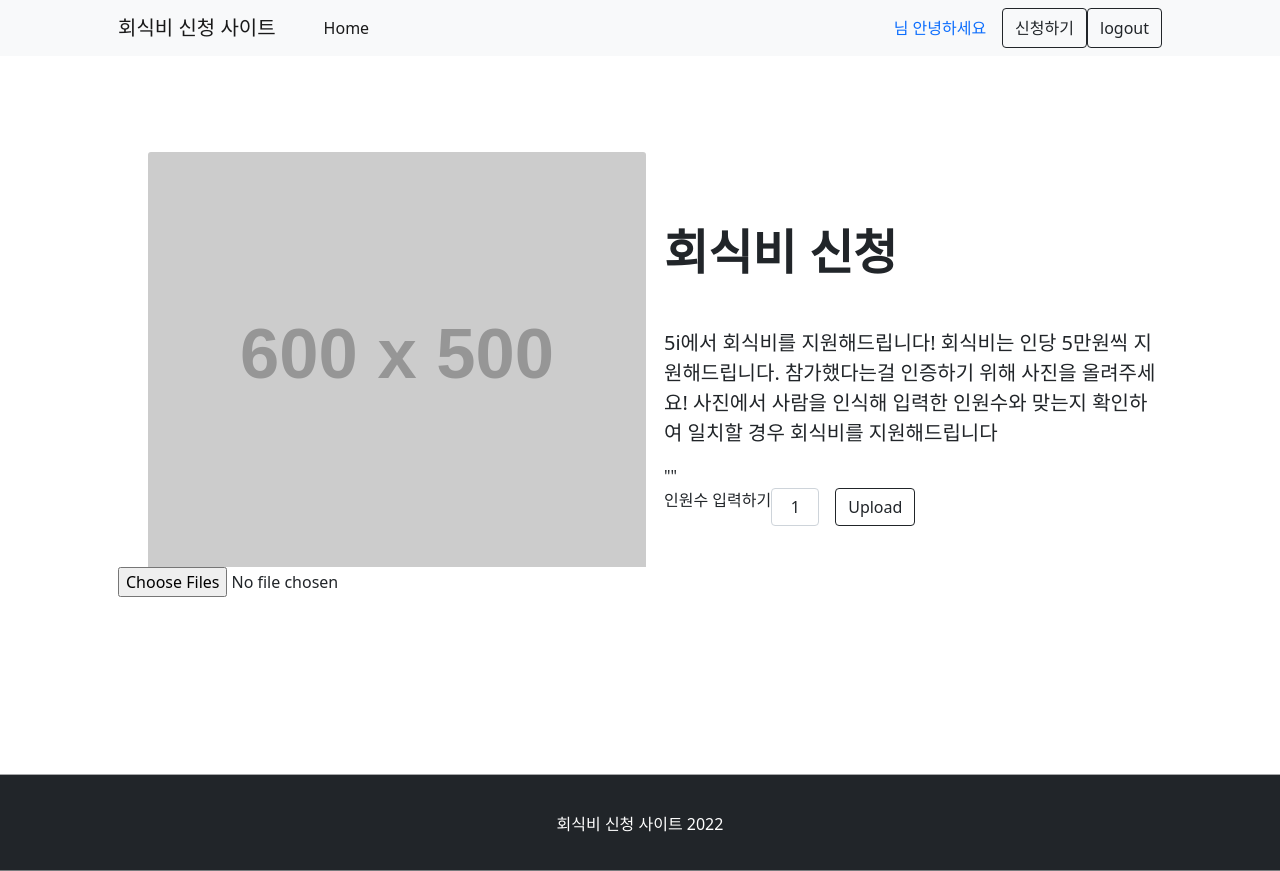
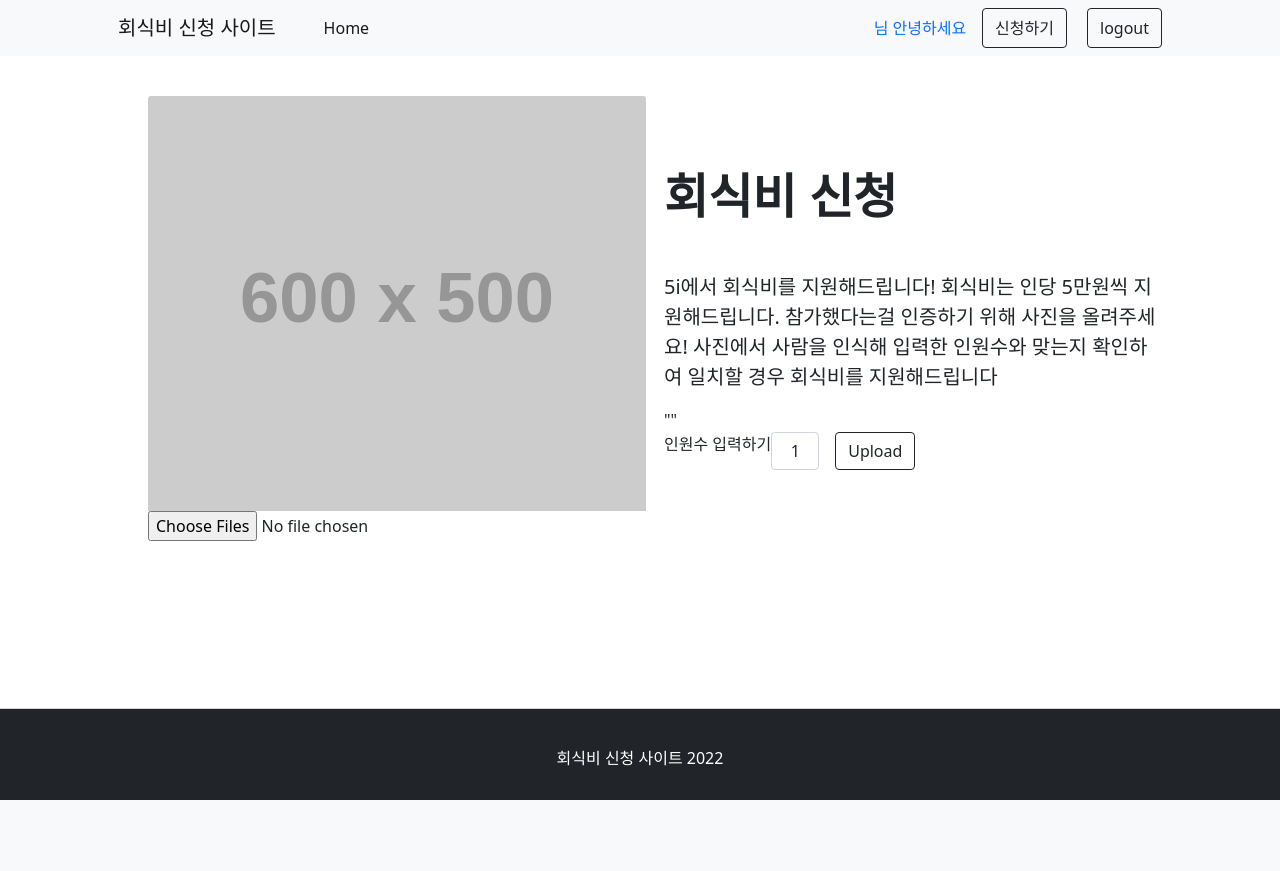
Before and after one commit to kvkvd12/5i_support_project, a Django app: page /upload/ in a window 1280 px wide. After the commit the page ends 800 px from the top, so only its background shows below. Run offline with Django 4.2, Linux system fonts and the light colour scheme; grey boxes labelled with a size stand in for pictures from a placeholder-image service; some libraries are stand-ins or nearby versions.

Commit message:
[modify]base.html네비바 고정/ upload.html 버튼위치조정/result.html 사진 위치조정

```diff
--- a/templates/base.html
+++ b/templates/base.html
@@ -13,7 +13,7 @@
     </head>
     <body>
         <!-- Navigation-->
-        <nav class="navbar navbar-expand-lg navbar-light bg-light">
+        <nav class="navbar navbar-expand-lg navbar-light bg-light" style="position: fixed; z-index: 1; width: 100%;">
             <div class="container px-4 px-lg-5">
                 <a class="navbar-brand" href="/home">회식비 신청 사이트</a>
                 <button class="navbar-toggler" type="button" data-bs-toggle="collapse" data-bs-target="#navbarSupportedContent" aria-controls="navbarSupportedContent" aria-expanded="false" aria-label="Toggle navigation"><span class="navbar-toggler-icon"></span></button>
@@ -28,7 +28,7 @@
                             <a href="/approval" style="text-decoration: none; color: inherit;">승인</a>
                         </button>
                         {% else %}
-                        <button class="btn btn-outline-dark" type="submit" >
+                        <button class="btn btn-outline-dark" type="submit" style="margin-right: 20px;">
                             <a href="/upload" style="text-decoration: none; color: inherit;">신청하기</a>
                         </button>
                         {% endif %}
@@ -41,9 +41,9 @@
         </nav>
         {% block content %}
         {% endblock %}
-        <!-- Footer-->
-        <div id='wrapper'>
-            <footer class="py-5 bg-dark" style="position : relative; transform : translateY(85%);">
+<!-- Footer-->
+        <div id='wrapper' style="position: fixed; bottom: 0; width: 100%;">
+            <footer class="py-5 bg-dark" style="position : relative; transform : translateY(5%);">
                 <div class="container" style="height: 0px; margin-top:-11px;">
                     <p class="m-0 text-center text-white">회식비 신청 사이트 2022</p></div>
             </footer>
--- a/templates/support_data/result.html
+++ b/templates/support_data/result.html
@@ -17,7 +17,7 @@
                     <h1 class="fw-bolder mb-1">{{ my_image.team_name.team_name }}팀 회식비 신청내역 </h1>
                 </header>
                 <!-- Preview image figure-->
-                <figure class="mb-4"><img class="img-fluid rounded" src="{{ my_image.image.url}}" alt="..." id="img" />
+                <figure class="mb-4"><img class="img-fluid rounded" style="margin-left:5px;" src="{{ my_image.image.url}}" alt="..." id="img" />
                 </figure>
                 <!-- Post content-->
                 <section class="mb-5">
--- a/templates/support_data/upload.html
+++ b/templates/support_data/upload.html
@@ -11,7 +11,7 @@
                     <div class="col-md-6">
                         <img class="card-img-top mb-5 mb-md-0" src="https://dummyimage.com/600x500/dee2e6/6c757d.jpg"
                             alt="..." id="img" />
-                        <input id="image" type="file" style="display: block;" name="image" multiple>
+                        <input id="image" type="file" style="display: block; margin-left:30px;"  name="image" multiple>
                     </div>
                     <div class="col-md-6">
                         <h1 class="display-5 fw-bolder">{{ user.team_name }} 회식비 신청</h1>
```
Also changed, not shown: static/css/result_styles.css.
